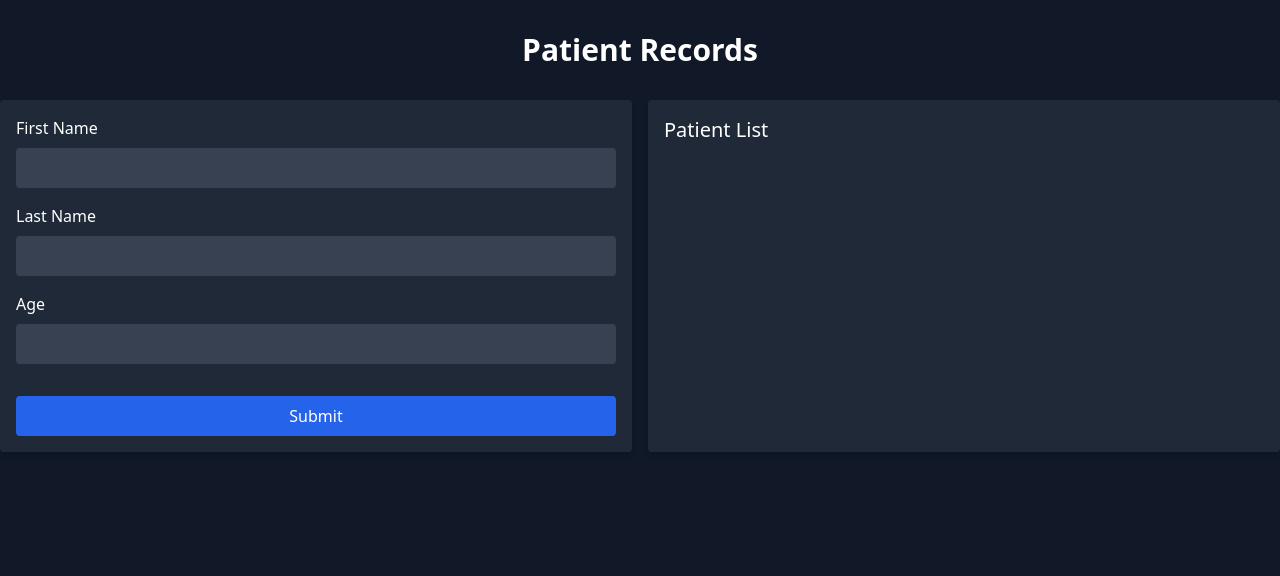
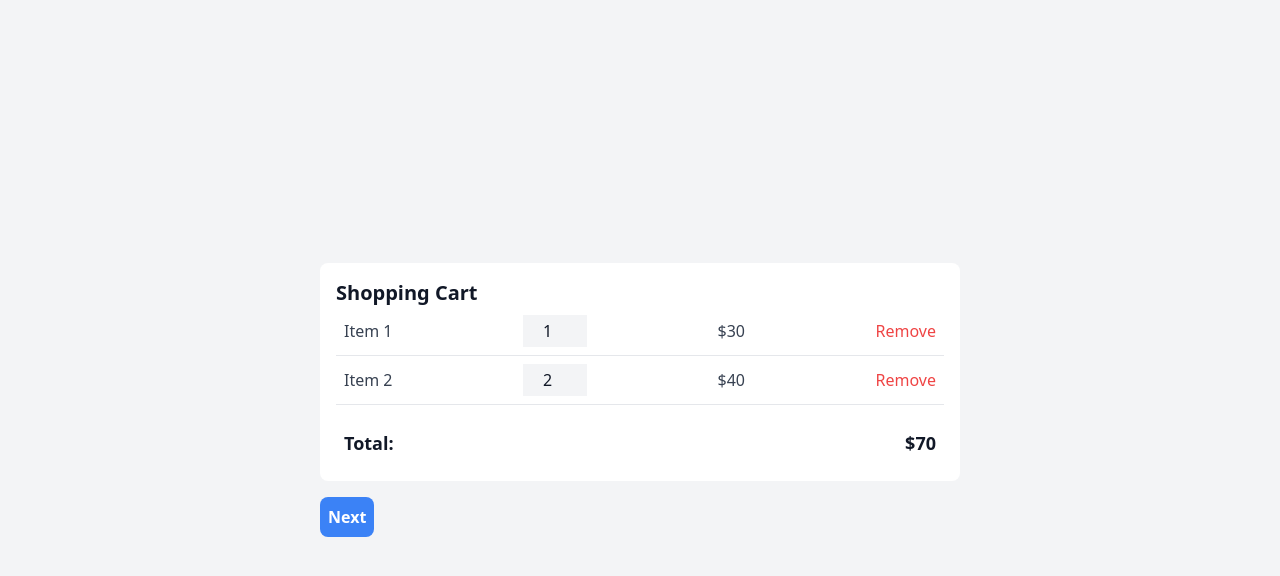
Before and after one commit to ojuan19/sample-backend, a React (Vite) app: page / in a window 1280 px wide. Shown: the top 576 px of the page. Built offline with nearby package versions, Linux system fonts and the light colour scheme.

Commit message:
Reset repo and add my new files

```diff
--- a/src/App.tsx
+++ b/src/App.tsx
@@ -1,28 +1,61 @@
 import React, { useState } from 'react';
-import PatientForm from './components/PatientForm';
-import PatientList from './components/PatientList';
-import './index.css';
+import Cart from './components/Cart';
+import ClientProfile from './components/ClientProfile';
+import Shipping from './components/Shipping';
+import Payment from './components/Payment';
+import PayButton from './components/PayButton';
 
-function App() {
-  const [patients, setPatients] = useState([]);
+const App: React.FC = () => {
+  const [currentStep, setCurrentStep] = useState(0);
 
-  const addPatient = (patient) => {
-    setPatients([...patients, patient]);
+  const handleNext = () => {
+    setCurrentStep(prevStep => prevStep + 1);
   };
 
-  const deletePatient = (index) => {
-    setPatients(patients.filter((_, i) => i !== index));
+  const handlePrevious = () => {
+    setCurrentStep(prevStep => prevStep - 1);
+  };
+
+  const handlePay = () => {
+    alert('Payment processed successfully!');
+  };
+
+  const renderStep = () => {
+    switch (currentStep) {
+      case 0:
+        return <Cart />;
+      case 1:
+        return <ClientProfile />;
+      case 2:
+        return <Shipping />;
+      case 3:
+        return <Payment />;
+      default:
+        return <Cart />;
+    }
   };
 
   return (
-    <div className="min-h-screen bg-gray-900 text-white flex flex-col items-center">
-      <h1 className="text-3xl font-bold mt-8">Patient Records</h1>
-      <div className="mt-8 grid grid-cols-1 md:grid-cols-2 gap-4 container mx-auto">
-        <PatientForm addPatient={addPatient} />
-        <PatientList patients={patients} deletePatient={deletePatient} />
+    <div className="min-h-screen bg-gray-100 dark:bg-gray-900 flex items-center justify-center">
+      <div className="max-w-2xl w-full p-4">
+        {renderStep()}
+        <div className="flex justify-between mt-4">
+          {currentStep > 0 && (
+            <button onClick={handlePrevious} className="bg-gray-300 dark:bg-gray-700 text-gray-900 dark:text-white font-semibold p-2 rounded-lg">
+              Previous
+            </button>
+          )}
+          {currentStep < 3 ? (
+            <button onClick={handleNext} className="bg-blue-500 dark:bg-blue-400 text-white font-semibold p-2 rounded-lg">
+              Next
+            </button>
+          ) : (
+            <PayButton onPay={handlePay} />
+          )}
+        </div>
       </div>
     </div>
   );
-}
+};
 
 export default App;
--- /dev/null
+++ b/src/components/Cart.tsx
@@ -0,0 +1,54 @@
+import React, { useState } from 'react';
+
+interface Item {
+  id: number;
+  name: string;
+  quantity: number;
+  price: number;
+}
+
+const Cart: React.FC = () => {
+  const [items, setItems] = useState<Item[]>([ // Placeholder items
+    { id: 1, name: 'Item 1', quantity: 1, price: 30 },
+    { id: 2, name: 'Item 2', quantity: 2, price: 20 },
+  ]);
+
+  const updateQuantity = (id: number, quantity: number) => {
+    setItems(prevItems =>
+      prevItems.map(item =>
+        item.id === id ? { ...item, quantity } : item
+      )
+    );
+  };
+
+  const removeItem = (id: number) => {
+    setItems(prevItems => prevItems.filter(item => item.id !== id));
+  };
+
+  const totalPrice = items.reduce((total, item) => total + item.price * item.quantity, 0);
+
+  return (
+    <div className="bg-white dark:bg-gray-800 p-4 rounded-lg">
+      <h2 className="text-xl font-semibold text-gray-900 dark:text-white">Shopping Cart</h2>
+      {items.map(item => (
+        <div key={item.id} className="flex justify-between items-center p-2 border-b border-gray-200 dark:border-gray-700">
+          <span className="text-gray-700 dark:text-gray-300">{item.name}</span>
+          <input
+            type="number"
+            value={item.quantity}
+            onChange={e => updateQuantity(item.id, +e.target.value)}
+            className="w-16 p-1 text-center bg-gray-100 dark:bg-gray-700 text-gray-900 dark:text-white"
+          />
+          <span className="text-gray-700 dark:text-gray-300">${item.price * item.quantity}</span>
+          <button onClick={() => removeItem(item.id)} className="text-red-500 dark:text-red-400">Remove</button>
+        </div>
+      ))}
+      <div className="flex justify-between items-center p-2 mt-4">
+        <span className="text-lg font-semibold text-gray-900 dark:text-white">Total:</span>
+        <span className="text-lg font-semibold text-gray-900 dark:text-white">${totalPrice}</span>
+      </div>
+    </div>
+  );
+};
+
+export default Cart;
--- /dev/null
+++ b/src/components/ClientProfile.tsx
@@ -0,0 +1,59 @@
+import React, { useState } from 'react';
+
+const ClientProfile: React.FC = () => {
+  const [formData, setFormData] = useState({
+    name: '',
+    address: '',
+    email: ''
+  });
+
+  const handleChange = (e: React.ChangeEvent<HTMLInputElement>) => {
+    const { name, value } = e.target;
+    setFormData({ ...formData, [name]: value });
+  };
+
+  const handleSubmit = (e: React.FormEvent) => {
+    e.preventDefault();
+    console.log(formData); // Implement form submission logic
+  };
+
+  return (
+    <div className="bg-white dark:bg-gray-800 p-4 rounded-lg">
+      <h2 className="text-xl font-semibold text-gray-900 dark:text-white">Client Profile</h2>
+      <form onSubmit={handleSubmit} className="space-y-4">
+        <input
+          type="text"
+          name="name"
+          placeholder="Name"
+          value={formData.name}
+          onChange={handleChange}
+          className="w-full p-2 bg-gray-100 dark:bg-gray-700 text-gray-900 dark:text-white"
+          required
+        />
+        <input
+          type="text"
+          name="address"
+          placeholder="Address"
+          value={formData.address}
+          onChange={handleChange}
+          className="w-full p-2 bg-gray-100 dark:bg-gray-700 text-gray-900 dark:text-white"
+          required
+        />
+        <input
+          type="email"
+          name="email"
+          placeholder="Email"
+          value={formData.email}
+          onChange={handleChange}
+          className="w-full p-2 bg-gray-100 dark:bg-gray-700 text-gray-900 dark:text-white"
+          required
+        />
+        <button type="submit" className="w-full bg-blue-500 dark:bg-blue-400 text-white font-semibold p-2 rounded-lg">
+          Save
+        </button>
+      </form>
+    </div>
+  );
+};
+
+export default ClientProfile;
--- a/src/components/PatientForm.tsx
+++ /dev/null
@@ -1,44 +0,0 @@
-import React from 'react';
-import { useForm, SubmitHandler } from 'react-hook-form';
-
-type PatientFormInputs = {
-  firstName: string;
-  lastName: string;
-  age: number;
-};
-
-interface PatientFormProps {
-  addPatient: (patient: PatientFormInputs) => void;
-}
-
-const PatientForm: React.FC<PatientFormProps> = ({ addPatient }) => {
-  const { register, handleSubmit, formState: { errors } } = useForm<PatientFormInputs>();
-
-  const onSubmit: SubmitHandler<PatientFormInputs> = data => addPatient(data);
-
-  return (
-    <form onSubmit={handleSubmit(onSubmit)} className="p-4 bg-gray-800 text-white rounded shadow-md">
-      <div className="mb-4">
-        <label className="block mb-2">First Name</label>
-        <input className="w-full p-2 rounded bg-gray-700 focus:outline-none focus:ring-2 focus:ring-blue-500" {...register('firstName', { required: 'First name is required' })} />
-        {errors.firstName && <span className="text-red-500">{errors.firstName.message}</span>}
-      </div>
-
-      <div className="mb-4">
-        <label className="block mb-2">Last Name</label>
-        <input className="w-full p-2 rounded bg-gray-700 focus:outline-none focus:ring-2 focus:ring-blue-500" {...register('lastName', { required: 'Last name is required' })} />
-        {errors.lastName && <span className="text-red-500">{errors.lastName.message}</span>}
-      </div>
-
-      <div className="mb-4">
-        <label className="block mb-2">Age</label>
-        <input type="number" className="w-full p-2 rounded bg-gray-700 focus:outline-none focus:ring-2 focus:ring-blue-500" {...register('age', { required: 'Age is required', valueAsNumber: true })} />
-        {errors.age && <span className="text-red-500">{errors.age.message}</span>}
-      </div>
-
-      <button type="submit" className="mt-4 w-full py-2 bg-blue-600 rounded hover:bg-blue-500 transition">Submit</button>
-    </form>
-  );
-};
-
-export default PatientForm;
--- a/src/components/PatientList.tsx
+++ /dev/null
@@ -1,35 +0,0 @@
-import React from 'react';
-
-type Patient = {
-  firstName: string;
-  lastName: string;
-  age: number;
-};
-
-interface PatientListProps {
-  patients: Patient[];
-  deletePatient: (index: number) => void;
-}
-
-const PatientList: React.FC<PatientListProps> = ({ patients, deletePatient }) => {
-  return (
-    <div className="p-4 bg-gray-800 text-white rounded shadow-md">
-      <h2 className="text-xl mb-4">Patient List</h2>
-      <ul>
-        {patients.map((patient, index) => (
-          <li key={index} className="flex justify-between items-center mb-2 p-2 bg-gray-700 rounded">
-            <span>{`${patient.firstName} ${patient.lastName}, Age: ${patient.age}`}</span>
-            <button
-              onClick={() => deletePatient(index)}
-              className="ml-4 py-1 px-2 bg-red-600 rounded hover:bg-red-500 transition"
-            >
-              Delete
-            </button>
-          </li>
-        ))}
-      </ul>
-    </div>
-  );
-};
-
-export default PatientList;
--- /dev/null
+++ b/src/components/PayButton.tsx
@@ -0,0 +1,11 @@
+import React from 'react';
+
+const PayButton: React.FC<{ onPay: () => void }> = ({ onPay }) => {
+  return (
+    <button onClick={onPay} className="w-full bg-green-500 dark:bg-green-400 text-white font-semibold p-4 rounded-lg mt-4">
+      Pay Now
+    </button>
+  );
+};
+
+export default PayButton;
--- /dev/null
+++ b/src/components/Payment.tsx
@@ -0,0 +1,25 @@
+import React, { useState } from 'react';
+
+const Payment: React.FC = () => {
+  const [paymentMethod, setPaymentMethod] = useState<string>('');
+
+  const handleSelect = (method: string) => {
+    setPaymentMethod(method);
+  };
+
+  return (
+    <div className="bg-white dark:bg-gray-800 p-4 rounded-lg">
+      <h2 className="text-xl font-semibold text-gray-900 dark:text-white">Payment Methods</h2>
+      <div className="space-y-2">
+        <div onClick={() => handleSelect('Credit Card')} className={`p-2 cursor-pointer ${paymentMethod === 'Credit Card' ? 'bg-blue-200 dark:bg-blue-800' : 'bg-gray-100 dark:bg-gray-700'}`}>
+          <span className="text-gray-900 dark:text-white">Credit Card</span>
+        </div>
+        <div onClick={() => handleSelect('PayPal')} className={`p-2 cursor-pointer ${paymentMethod === 'PayPal' ? 'bg-blue-200 dark:bg-blue-800' : 'bg-gray-100 dark:bg-gray-700'}`}>
+          <span className="text-gray-900 dark:text-white">PayPal</span>
+        </div>
+      </div>
+    </div>
+  );
+};
+
+export default Payment;
--- /dev/null
+++ b/src/components/Shipping.tsx
@@ -0,0 +1,36 @@
+import React, { useState } from 'react';
+
+interface ShippingOption {
+  id: number;
+  name: string;
+  cost: number;
+}
+
+const Shipping: React.FC = () => {
+  const [selectedOption, setSelectedOption] = useState<number | null>(null);
+
+  const shippingOptions: ShippingOption[] = [
+    { id: 1, name: 'Standard Shipping', cost: 5 },
+    { id: 2, name: 'Express Shipping', cost: 15 },
+  ];
+
+  const handleSelect = (id: number) => {
+    setSelectedOption(id);
+  };
+
+  return (
+    <div className="bg-white dark:bg-gray-800 p-4 rounded-lg">
+      <h2 className="text-xl font-semibold text-gray-900 dark:text-white">Shipping Options</h2>
+      <ul className="space-y-2">
+        {shippingOptions.map(option => (
+          <li key={option.id} className={`flex justify-between items-center p-2 cursor-pointer ${selectedOption === option.id ? 'bg-blue-200 dark:bg-blue-800' : 'bg-gray-100 dark:bg-gray-700'}`} onClick={() => handleSelect(option.id)}>
+            <span className="text-gray-900 dark:text-white">{option.name}</span>
+            <span className="text-gray-900 dark:text-white">${option.cost}</span>
+          </li>
+        ))}
+      </ul>
+    </div>
+  );
+};
+
+export default Shipping;
```
